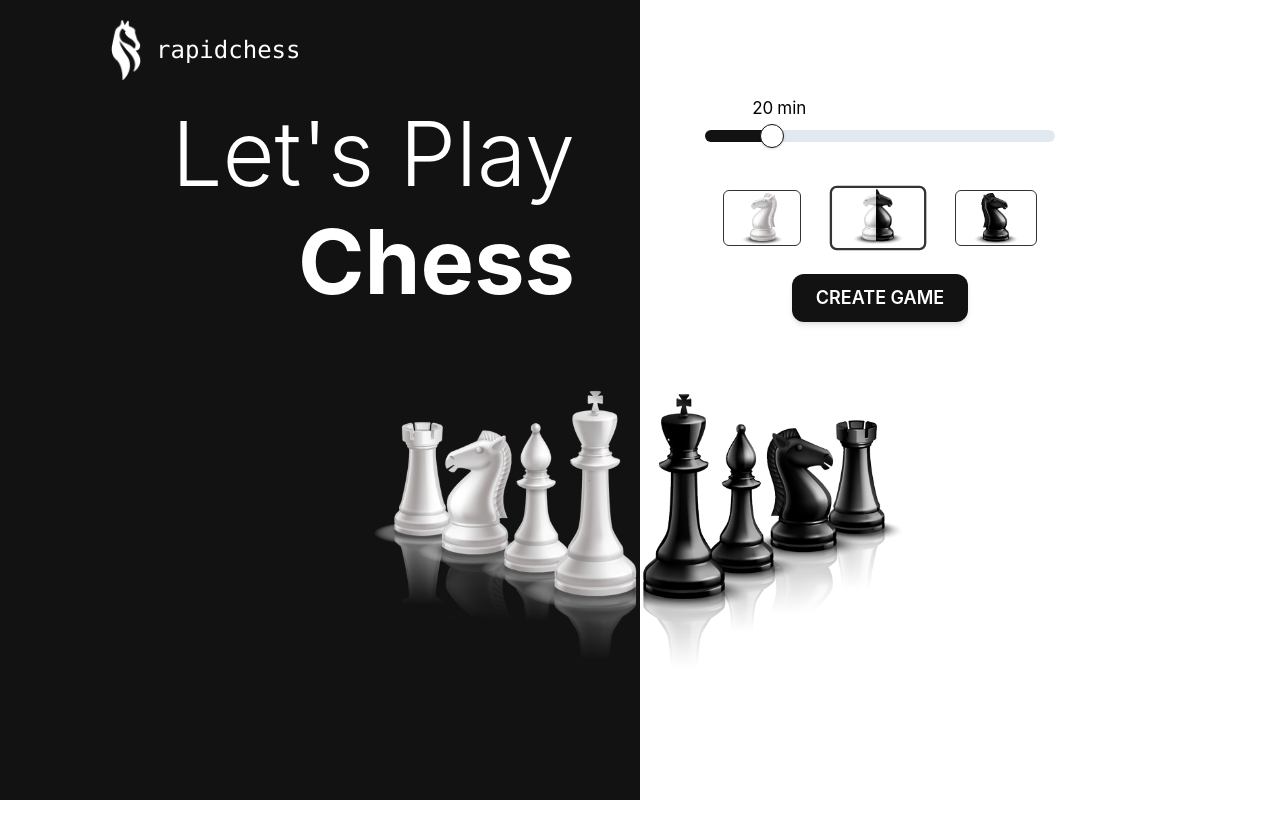
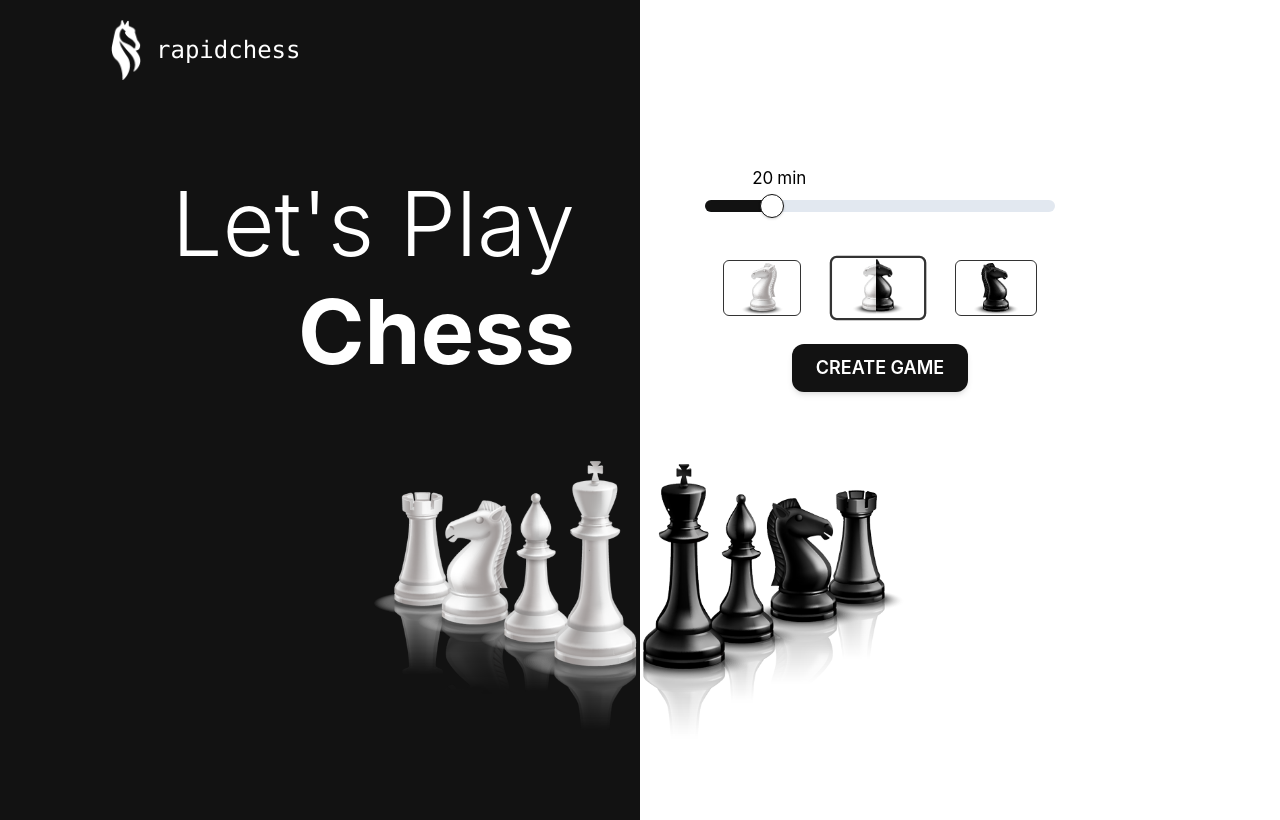
Before and after one commit to acamposcar/rapidchess, a React (Create React App) app in the folder client/: page / in a window 1280 px wide. Built offline with nearby package versions, Linux system fonts and the light colour scheme.

Commit message:
Center home page

```diff
--- a/client/src/pages/Home.jsx
+++ b/client/src/pages/Home.jsx
@@ -4,7 +4,8 @@ import piecesImg from '../assets/pieces.png'
 import CreateGame from '../components/CreateGame'
 const Home = () => {
   return (
-    <Grid gridTemplateColumns={{ base: '1fr', lg: '1fr 1fr' }} justifyItems={{ base: 'center', lg: 'stretch' }} columnGap='130px' rowGap={12}>
+    <Center h={{ base: '', lg: '90vh' }}>
+      <Grid gridTemplateColumns={{ base: '1fr', lg: '1fr 1fr' }} justifyItems={{ base: 'center', lg: 'stretch' }} columnGap='130px' rowGap={12} w='100%' >
         <Box bgColor='bgDark' width='100%' paddingBottom={4}>
           <Heading textAlign={{ base: 'center', lg: 'right' }} fontSize={{ base: 80, lg: 90 }} fontWeight={300}>Let's Play</Heading>
           <Heading textAlign={{ base: 'center', lg: 'right' }} fontSize={{ base: 80, lg: 90 }}>Chess</Heading>
@@ -16,6 +17,8 @@ const Home = () => {
           </Center>
         </Hide>
       </Grid>
+    </Center>
+
   )
 }
 
```
Lines whose indentation alone changed are shown as unchanged.
